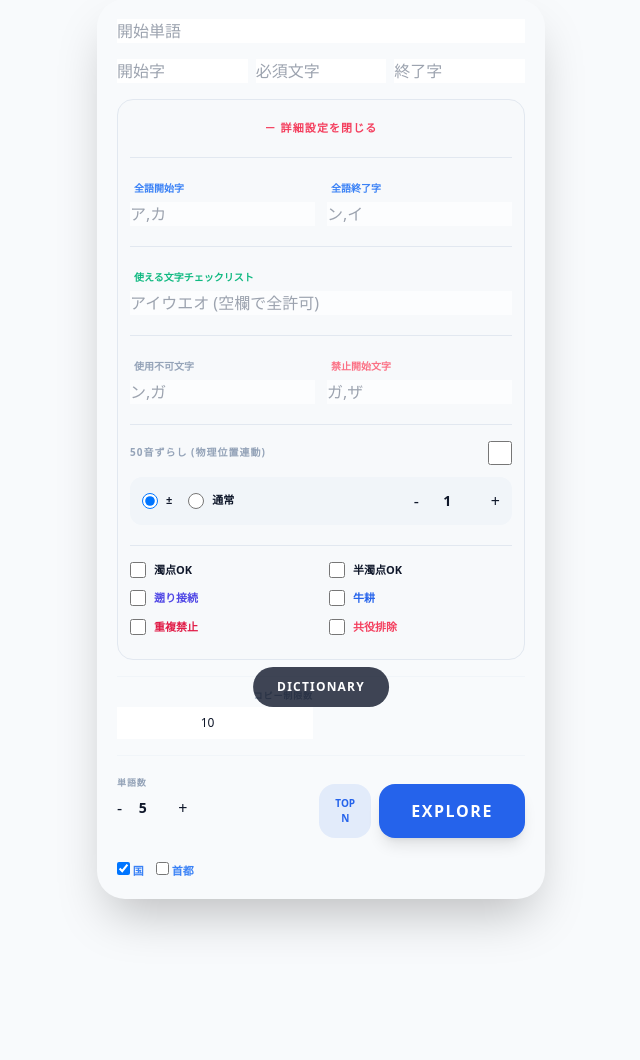
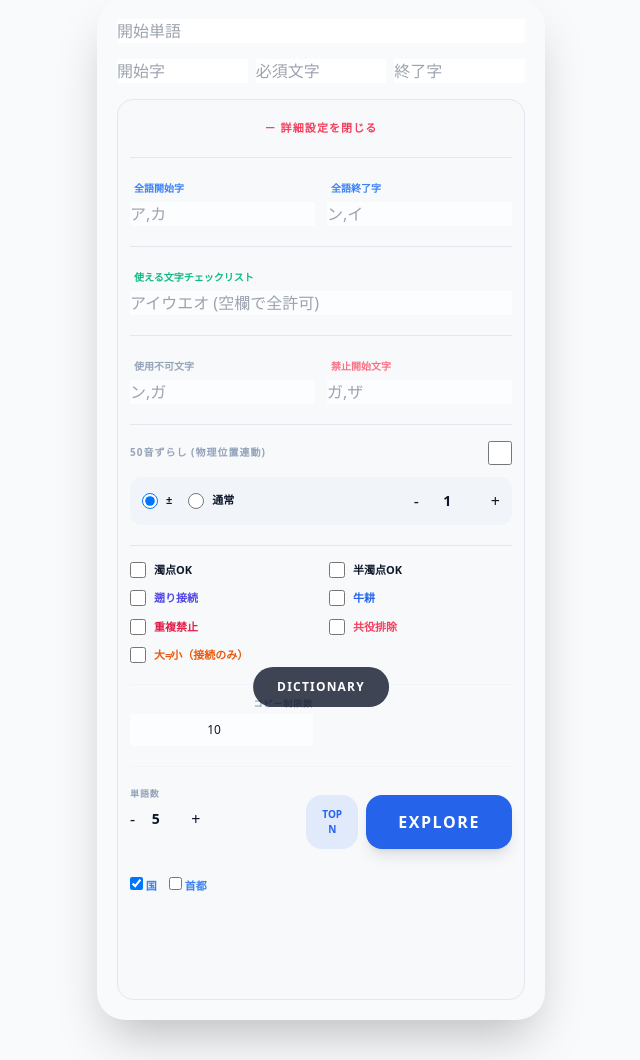
Before and after one commit to xjrstjrwvg-commits/Beijing, a Python web app: template templates/index.html in a window 1280 px wide, after a click on "＋ 詳細設定を表示". Shown: the part 69-1129 px from the top of the page, without its empty margins (319-959 px from the left). Before the commit the page ends 1002 px from the top, so only its background shows below. Run offline with Jinja, Linux system fonts and the light colour scheme; the template is opened without the code that fills it, so the values that code supplies are empty; some libraries are stand-ins or nearby versions.

Commit message:
Update index.html

```diff
--- a/templates/index.html
+++ b/templates/index.html
@@ -110,9 +110,14 @@
     <label class="flex items-center gap-2 cursor-pointer text-blue-600"><input type="checkbox" id="rt" class="w-4 h-4"> 牛耕</label>
     <label class="flex items-center gap-2 cursor-pointer text-rose-600"><input type="checkbox" id="char_limit_mode" class="w-4 h-4"> 重複禁止</label>
     <label class="flex items-center gap-2 cursor-pointer text-rose-500"><input type="checkbox" id="exclude_conjugate" class="w-4 h-4"> 共役排除</label>
+
+    <!-- ★★★ ここに追加 ★★★ -->
+    <label class="flex items-center gap-2 cursor-pointer text-orange-600">
+        <input type="checkbox" id="big_small_mode" class="w-4 h-4">
+        大≠小（接続のみ）
+    </label>
 </div>
-                </div>
-            </details>
+
 
             <!-- ↓ ここから下は「詳細設定より下」そのまま残してある部分 ↓ -->
 
```
Lines whose indentation alone changed are shown as unchanged.
